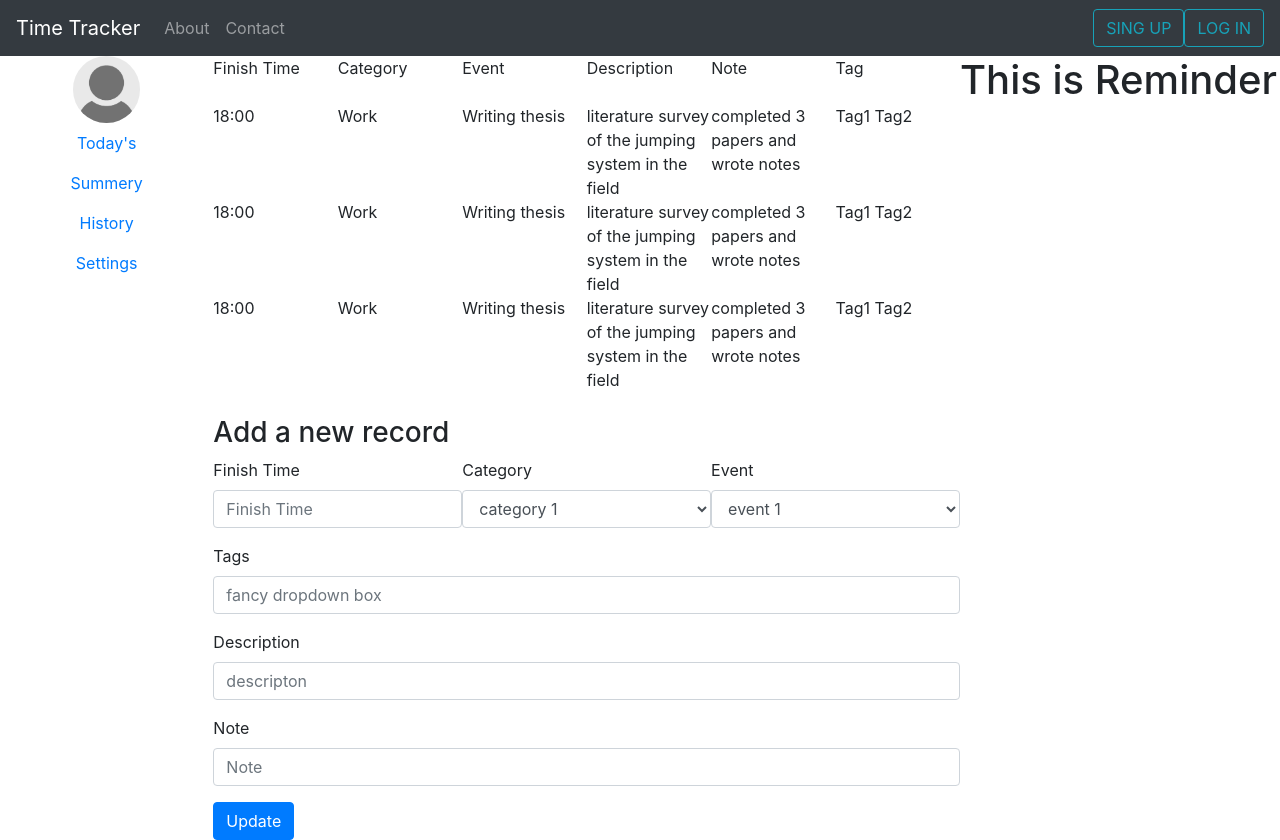
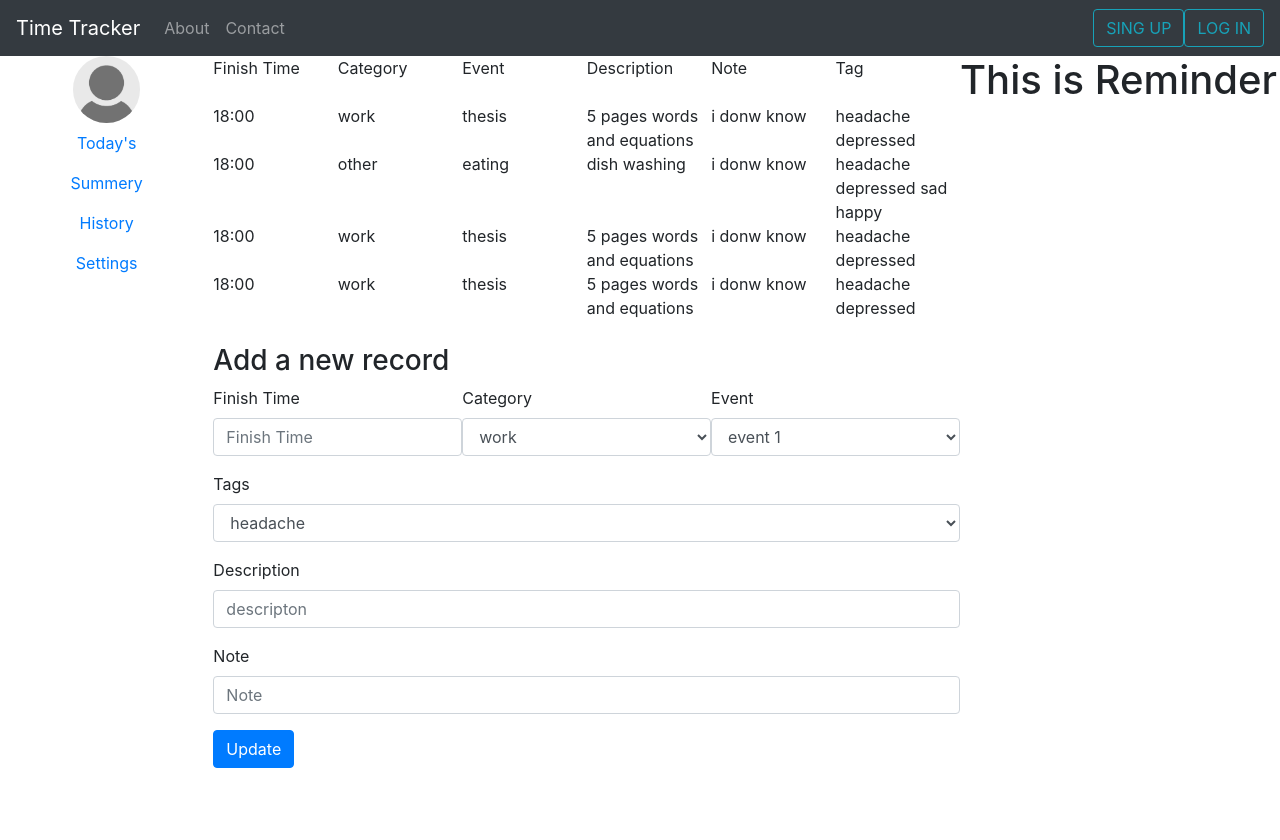
Before and after one commit to Jarvis7923/time-tracker, a React (Create React App) app in the folder react-frontend/: page /user in a window 1280 px wide. After the commit the page ends 800 px from the top, so only its background shows below. Built offline with nearby package versions, Linux system fonts and the light colour scheme.

Commit message:
update the layouts

```diff
--- a/react-frontend/src/components/pages/user/body/summary.jsx
+++ b/react-frontend/src/components/pages/user/body/summary.jsx
@@ -1,9 +1,119 @@
 import React from "react";
+import {Tabs, Tab, Button, Row, Col, Form, Nav} from "react-bootstrap";
+
+
+
+const LegendRow = (props)=>{
+  return (
+    <Row noGutters>
+      <Col>Event</Col>
+      <Col>Time</Col>
+      <Col>Note</Col>
+    </Row>
+  );
+}
+
+const DataRow = (props) => {
+  /* {Object.entries(props.data).map((x,i) => <Col key={i}>{x[1]}</Col>)} */
+  var data = props.data;
+  return (
+    <Row noGutters>
+      <Col>{data.event}</Col>
+      <Col>{data.time}</Col>
+      <Col>{data.note}</Col>
+    </Row>
+  );
+};
+
+const DataTabular = (props) => {
+  const rows = props.rows;
+  return (
+    <div>
+      <LegendRow />
+      {rows.map((x, i) => (
+        <DataRow key={i} data={x} />
+      ))}
+    </div>
+  );
+};
+
+const SummaryCard = (props) =>  {
+  const data = props.data;
+  return (
+    <div>
+      <p>
+        <span>{data.category}</span> {data.time}
+      </p>
+      <DataTabular rows={data.events}/>
+      <br/>
+    </div>
+  );
+}
+
+const SummaryBody = (props) => {
+  const span = props.data.span;
+  const d = props.data.d;
+  console.log(d);
+  // Drop down box
+  return (
+    <div>
+      <p>Time Span: {span}</p>
+      {d.map((x, i) => (
+        <SummaryCard key={i} data={x} />
+      ))}
+    </div>
+  );
+};
 
 export default function SummaryPage() {
+  const res = {
+    day: {
+      span: "Sep.06, 00:00 - Sep.06 23:59",
+      d: [
+        {
+          category: "work",
+          time: "10 hours 51 min",
+          events: [
+            { event: "thesis", note: "i donw know", time: "2 hours 2 min" },
+            {
+              event: "build robot",
+              note: "i donw know",
+              time: "3 hours 2 min",
+            },
+          ],
+        },
+        {
+          category: "life",
+          time: "2 hours 51 min",
+          events: [
+            { event: "eating", note: "i donw know", time: "2 hours 2 min" },
+            { event: "sleeping", note: "i donw know", time: "3 hours 2 min" },
+          ],
+        },
+      ]
+    },
+    week: {
+      span: "Sep.06, 00:00 - Sep.12 23:59",
+      d: []
+    },
+    month: {
+      span: "Sep.01, 00:00 - Sep.30 23:59",
+      d: []
+    },
+  };
   return (
     <div>
-        <h1>This is SUMMERY Page!</h1>
+      <Tabs defaultActiveKey='day' id='uncontrolled-tab-example'>
+        <Tab eventKey='day' title='Today'>
+          <SummaryBody data={res.day} />
+        </Tab>
+        <Tab eventKey='week' title='This Week'>
+          <SummaryBody data={res.week} />
+        </Tab>
+        <Tab eventKey='month' title='This Month'>
+          <SummaryBody data={res.month} />
+        </Tab>
+      </Tabs>
     </div>
-    );
+  );
 }
--- a/react-frontend/src/components/pages/user/body/today.jsx
+++ b/react-frontend/src/components/pages/user/body/today.jsx
@@ -14,20 +14,28 @@ const LegendRow = (props)=>{
   );
 }
 
-const DataRow = (props)=>{
+const DataRow = (props) => {
+  /* {Object.entries(props.data).map((x,i) => <Col key={i}>{x[1]}</Col>)} */
+  var data = props.data;
   return (
     <Row noGutters>
-      <Col>18:00 </Col>
-      <Col>Work</Col>
-      <Col>Writing thesis</Col>
-      <Col>literature survey of the jumping system in the field</Col>
-      <Col>completed 3 papers and wrote notes</Col>
-      <Col>Tag1 Tag2</Col>
+      <Col>{data.time}</Col>
+      <Col>{data.category}</Col>
+      <Col>{data.event}</Col>
+      <Col>{data.description}</Col>
+      <Col>{data.note}</Col>
+      <Col>
+        {data.tag.map((x, i) => (
+          <span key={i}>{x} </span>
+        ))}
+      </Col>
     </Row>
   );
 };
 
-const InputRow = (props) => {
+const InputGroup = (props) => {
+  const categories = props.categories;
+  const tags = props.tags;
   return (
     <Form>
       <Row noGutters>
@@ -38,9 +46,9 @@ const InputRow = (props) => {
         <Form.Group as={Col} controlId='time-tracking-item-category'>
           <Form.Label>Category</Form.Label>
           <Form.Control as='select'>
-            <option>category 1</option>
-            <option>category 2</option>
-            <option>category 3</option>
+            {categories.map((x, i) => (
+              <option key={i}>{x.category}</option>
+            ))}
           </Form.Control>
         </Form.Group>
 
@@ -56,11 +64,12 @@ const InputRow = (props) => {
 
       <Form.Group controlId='time-tracking-item-tag'>
         <Form.Label>Tags</Form.Label>
-          <Form.Control type='text' placeholder='fancy dropdown box' />
+          <Form.Control as='select'>
+            {tags.map((x, i) => (
+              <option key={i}>{x}</option>
+            ))}
+          </Form.Control>
       </Form.Group>
-        {/* <Form.Group as={Col} controlId='time-tracking-item-project'>
-          <Form.Control type='text' placeholder='Dropdown box' />
-        </Form.Group> */}
       <Form.Group controlId='time-tracking-item-description'>
         <Form.Label>Description</Form.Label>
         <Form.Control type='text' placeholder='descripton' />
@@ -69,26 +78,69 @@ const InputRow = (props) => {
         <Form.Label>Note</Form.Label>
         <Form.Control type='text' placeholder='Note' />
       </Form.Group>
+    <Button>Update</Button>
     </Form>
   );
 };
 
 export default function HistoryDetail() {
+  const categories = [
+    { category: "work", event: ['thesis', 'time tracker', 'job hunting'] },
+  ];
+
+  const tags = [
+    'headache',
+    'depressed',
+    'sick'
+  ]
+  const data = [
+    {
+      time: "18:00",
+      category: "work",
+      event: "thesis",
+      description: "5 pages words and equations",
+      note: "i donw know",
+      tag: ["headache", "depressed"],
+    },
+    {
+      time: "18:00",
+      category: "other",
+      event: "eating",
+      description: "dish washing",
+      note: "i donw know",
+      tag: ["headache", "depressed", "sad", "happy"],
+    },
+    {
+      time: "18:00",
+      category: "work",
+      event: "thesis",
+      description: "5 pages words and equations",
+      note: "i donw know",
+      tag: ["headache", "depressed"],
+    },
+    {
+      time: "18:00",
+      category: "work",
+      event: "thesis",
+      description: "5 pages words and equations",
+      note: "i donw know",
+      tag: ["headache", "depressed"],
+    },
+  ];
   return (
     <Row noGutters>
       <Col>
         <LegendRow />
         <br />
-        <DataRow />
-        <DataRow />
-        <DataRow />
+        {data.map((x, i) => (
+          <DataRow key={i} data={x}></DataRow>
+        ))}
         <br />
         {/* <LegendRow />
         <br /> */}
         <h3>Add a new record</h3>
-        <InputRow />
+        <InputGroup categories={categories} tags={tags}/>
 
-        <Button>Update</Button>
       </Col>
     </Row>
   );
```
Lines whose indentation alone changed are shown as unchanged.
